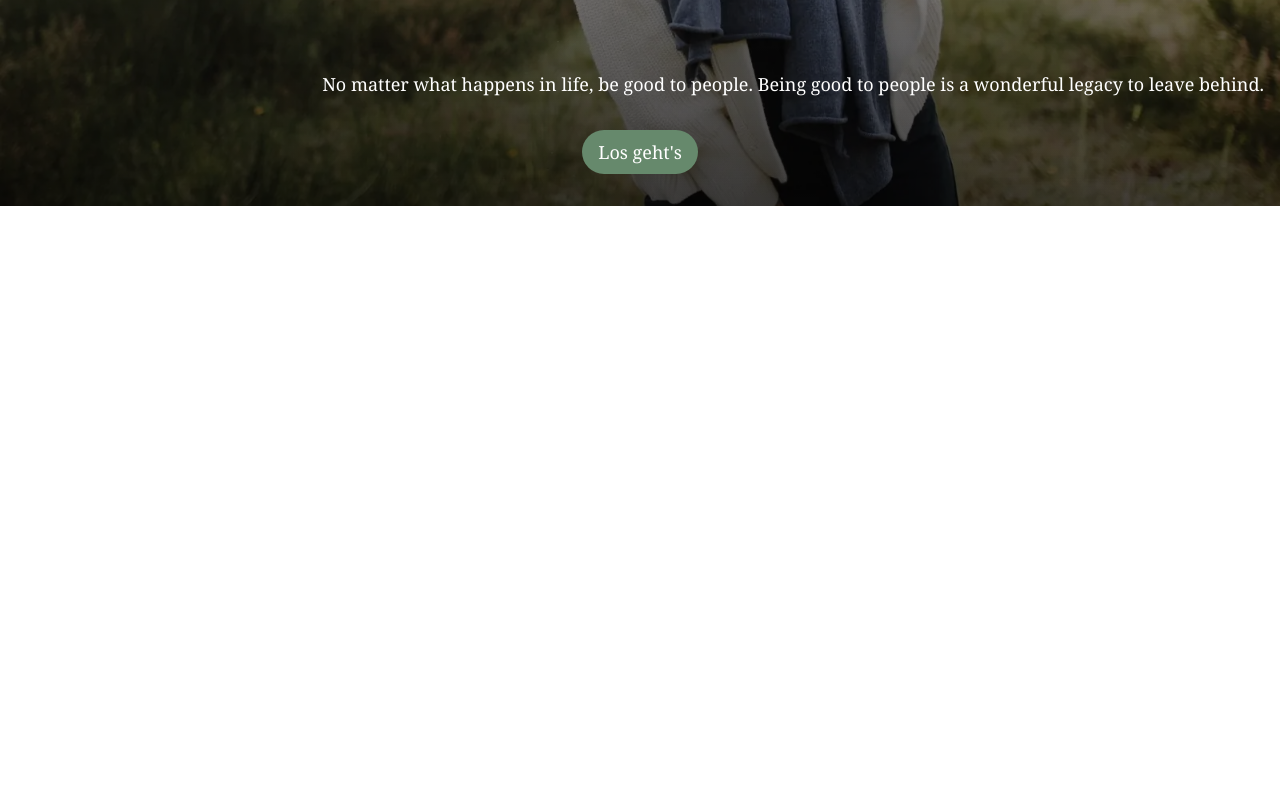
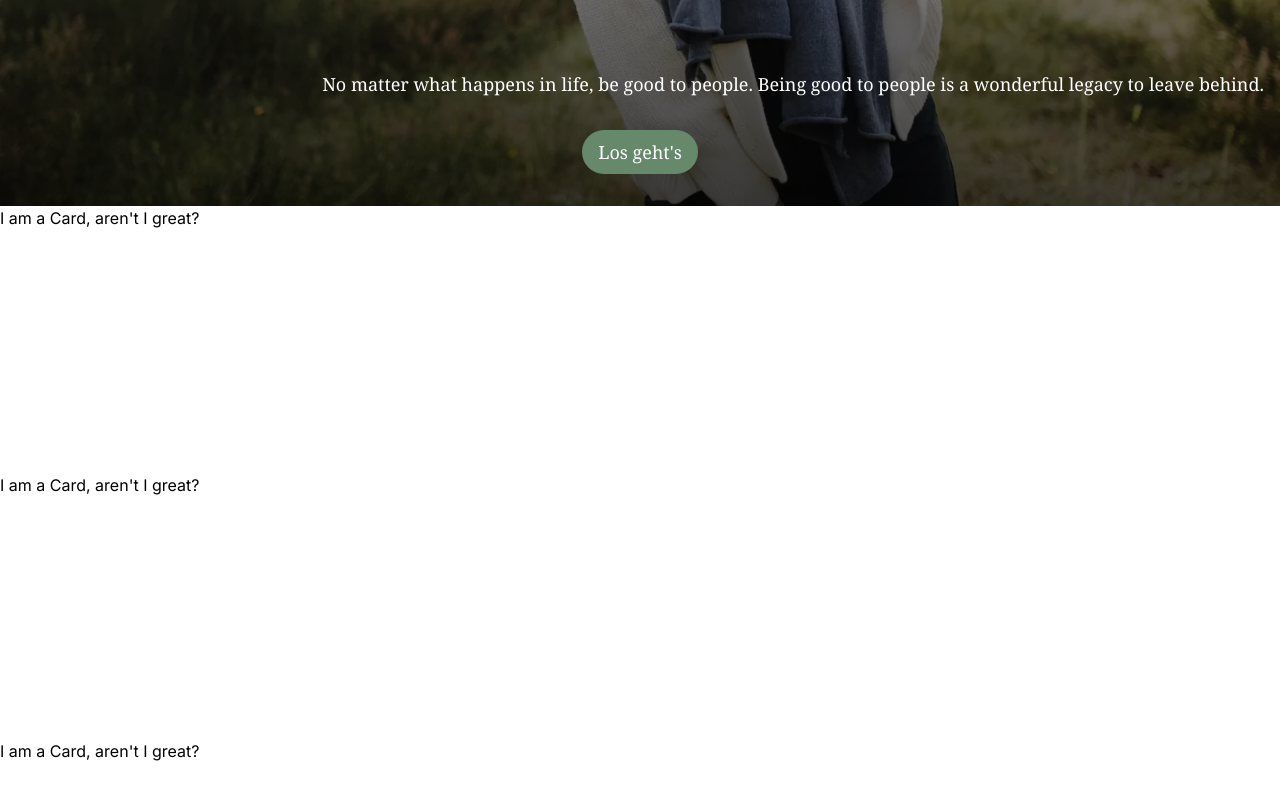
Before and after one commit to leonkappes/knittershop, a Next.js app: page / in a window 1280 px wide. Shown: the part 594-1394 px from the top of the page. Before the commit the page ends 800 px from the top, so only its background shows below. Built offline with nearby package versions, Linux system fonts and the light colour scheme.

Commit message:
Add Gallery layout and smooth scrolling

```diff
--- a/src/app/(default)/page.tsx
+++ b/src/app/(default)/page.tsx
@@ -1,9 +1,11 @@
 import Hero from "@/components/Default/Hero";
+import Gallery from "@/components/Product/Gallery";
 
 export default function Home() {
   return (
       <>
-        <Hero showButton={true} />
+        <Hero />
+        <Gallery />
       </>
   )
 }
--- a/src/app/globals.css
+++ b/src/app/globals.css
@@ -1,6 +1,10 @@
 @tailwind base;
 @tailwind components;
 @tailwind utilities;
+
+html{scroll-behavior: smooth;}
+
+
 
 @supports (-webkit-touch-callout: none) {
     .h-screen {
--- a/src/components/Default/Hero.tsx
+++ b/src/components/Default/Hero.tsx
@@ -2,12 +2,12 @@ import HeroImage from "../../assets/nachhaltige-mode-nordlicht162.jpg.webp"
 import Image from "next/image";
 import Link from "next/link";
 
-export default function Hero({hrefAttribute = '#'}) {
+export default function Hero() {
 
     // TODO: Fix Client and Server Click Handeling
 
     return (
-        <div className="h-screen overflow-hidden flex flex-col alig">
+        <div className="h-screen overflow-hidden flex flex-col">
             <div className="bg-gradient-to-b from-neutral-800 via-30% via-neutral-500 to-100% to-neutral-800 w-full h-screen absolute -z-10">
                 <Image src={HeroImage} alt={""} className="w-full h-full object-cover absolute mix-blend-overlay"/>
             </div>
@@ -19,7 +19,7 @@ export default function Hero({hrefAttribute = '#'}) {
 
 
             <div className="self-end w-full flex items-center justify-center mb-8">
-                <Link href={hrefAttribute} className="text-lg text-white bg-accent rounded-full py-2 px-4 font-serif">Los geht&apos;s</Link>
+                <Link href={"#gallery"} scroll={true} className="text-lg text-white bg-accent rounded-full py-2 px-4 font-serif">Los geht&apos;s</Link>
             </div>
 
         </div>
--- a/src/components/Product/Card.tsx
+++ b/src/components/Product/Card.tsx
@@ -0,0 +1,7 @@
+export default function Card() {
+    return (
+        <div>
+            I am a Card, aren&apos;t I great?
+        </div>
+    )
+}
--- a/src/components/Product/Gallery.tsx
+++ b/src/components/Product/Gallery.tsx
@@ -0,0 +1,11 @@
+import Card from "@/components/Product/Card";
+
+export default function Gallery() {
+    return (
+        <div id="gallery" className="h-screen overflow-hidden grid grid-cols-1 grid-rows-3">
+            <Card />
+            <Card />
+            <Card />
+        </div>
+    )
+}
```
